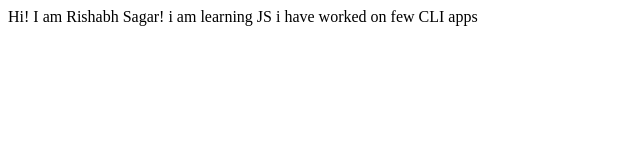
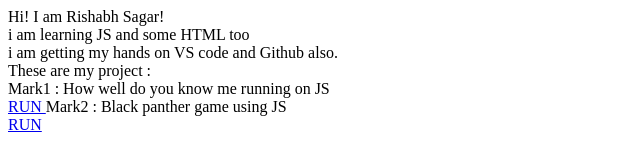
Before and after one commit to Rishabhsgr/rishabhsagar-site, a plain HTML site: page index.html in a window 1280 px wide. Shown: the whole page, without its empty margins (0-640 px from the left). Drawn offline with Linux system fonts and the light colour scheme.

Commit message:
feat- added my two programs

```diff
--- a/index.html
+++ b/index.html
@@ -7,9 +7,15 @@
     <title>Rishabh Sagar site</title>
 </head>
 <body>
-  Hi! I am Rishabh Sagar!
-  i am learning JS
+  Hi! I am Rishabh Sagar! <br>
+  i am learning JS and some HTML too<br>
+  i am getting my hands on VS code and Github also.<br>
 
-  i have worked on few CLI apps
+  These are my project :<br>
+  Mark1 : How well do you know me running on JS <br>
+  <a href="https://replit.com/@rishabhsagarns/M1?v=1">RUN </a>
+
+  Mark2 : Black panther game using JS <br>
+  <a href="https://replit.com/@rishabhsagarns/M2?v=1">RUN</a>
 </body>
 </html>
```
